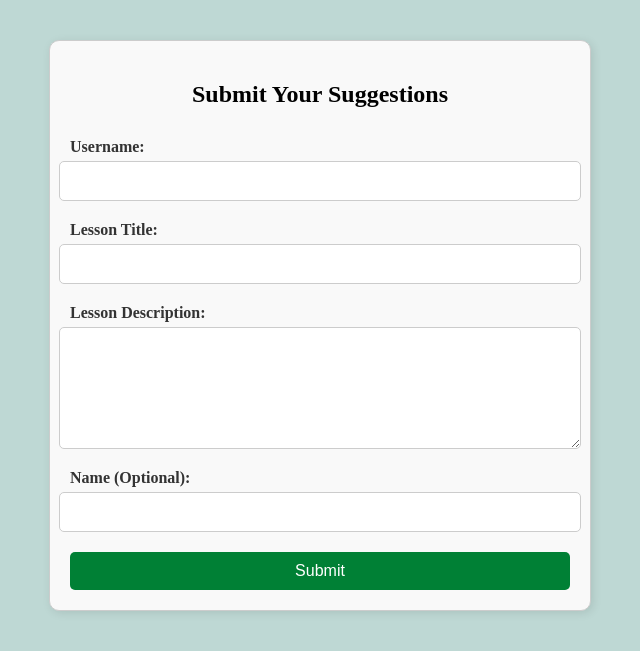
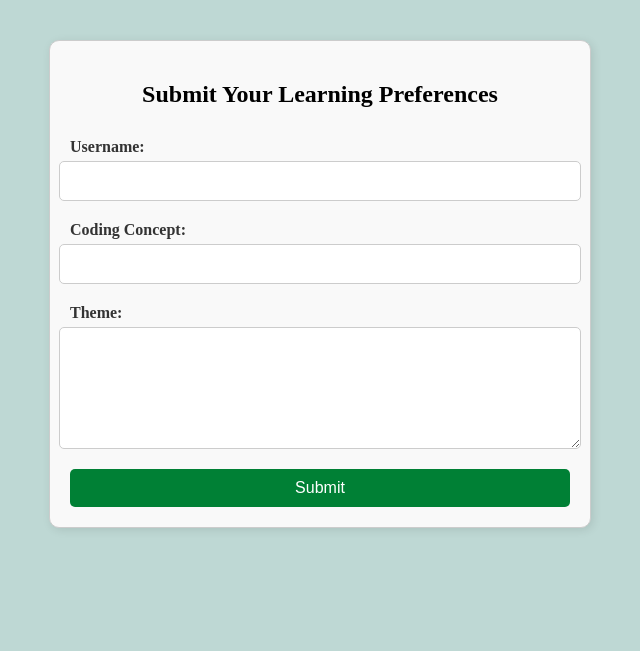
Before and after one commit to GavrielaTM3/COMP333_Website, a PHP site: page /submit_suggestions.php in a window 1280 px wide. Shown: the top 651 px of the page, without its empty margins (320-960 px from the left). Run offline with PHP 8.4, Linux system fonts and the light colour scheme.

Commit message:
When you submit your information on the form it will appear on the database.

```diff
--- a/submit_suggestions.php
+++ b/submit_suggestions.php
@@ -14,16 +14,15 @@ if ($conn->connect_error) {
 
 if ($_SERVER["REQUEST_METHOD"] == "POST") {
     $username = $_POST['username'];
-    $lesson_title = $_POST['lesson_title'];
-    $lesson_description = $_POST['lesson_description'];
-    $name = $_POST['name'];
+    $coding_concept = $_POST['coding_concept']; // Updated field name
+    $theme = $_POST['theme']; // Updated field name
 
-    $sql = "INSERT INTO suggestions (username, lesson_title, lesson_description, name) VALUES (?, ?, ?, ?)";
+    $sql = "INSERT INTO learning_preferences (username, coding_concept, theme) VALUES (?, ?, ?)";
     $stmt = $conn->prepare($sql);
-    $stmt->bind_param("ssss", $username, $lesson_title, $lesson_description, $name);
+    $stmt->bind_param("sss", $username, $coding_concept, $theme);
 
     if ($stmt->execute()) {
-        header("Location: suggestions.php");
+        header("Location: view_suggestions.php"); // Redirect after submission
         exit();
     } else {
         echo "Error: " . $conn->error;
@@ -38,25 +37,22 @@ $conn->close();
 <head>
     <meta charset="UTF-8">
     <meta name="viewport" content="width=device-width, initial-scale=1.0">
-    <title>Suggestions</title>
-    <link rel="stylesheet" href="style.css"> <!-- Link to CSS -->
+    <title>Submit Learning Preferences</title>
+    <link rel="stylesheet" href="style.css">
 </head>
 <body>
 
     <div class="suggest">
-        <h2>Submit Your Suggestions</h2>
-        <form action="process_suggestions.php" method="POST">
+        <h2>Submit Your Learning Preferences</h2>
+        <form action="submit_suggestions.php" method="POST">
             <label for="username">Username:</label>
             <input type="text" id="username" name="username" required>
 
-            <label for="lesson_title">Lesson Title:</label>
-            <input type="text" id="lesson_title" name="lesson_title" required>
+            <label for="coding_concept">Coding Concept:</label> <!-- Updated field -->
+            <input type="text" id="coding_concept" name="coding_concept" required>
 
-            <label for="lesson_description">Lesson Description:</label>
-            <textarea id="lesson_description" name="lesson_description" required></textarea>
-
-            <label for="name">Name (Optional):</label>
-            <input type="text" id="name" name="name">
+            <label for="theme">Theme:</label> <!-- Updated field -->
+            <textarea id="theme" name="theme" required></textarea>
 
             <button type="submit">Submit</button>
         </form>
```
Also changed, not shown: view_suggestions.php (+14 -22 lines).
